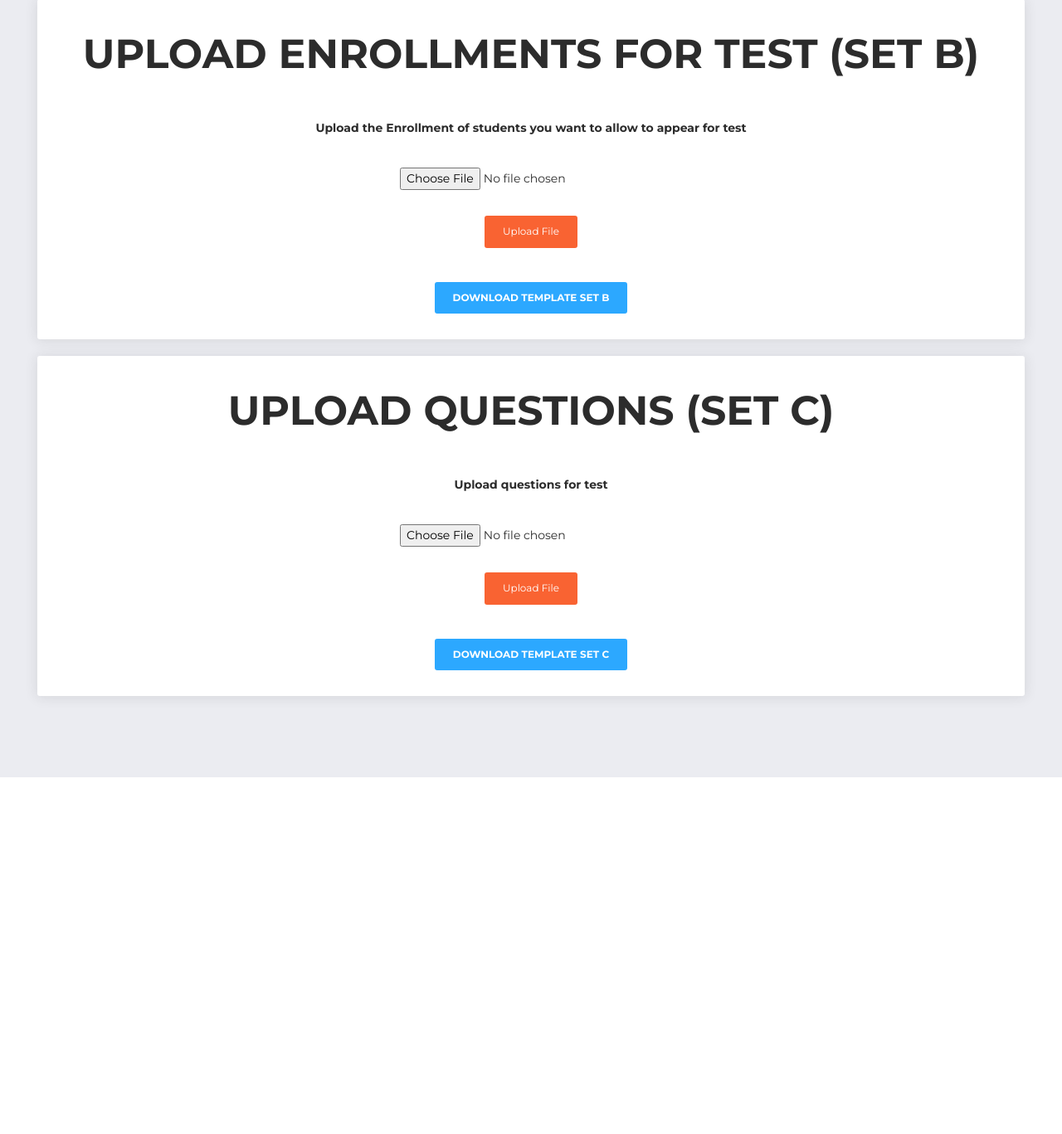
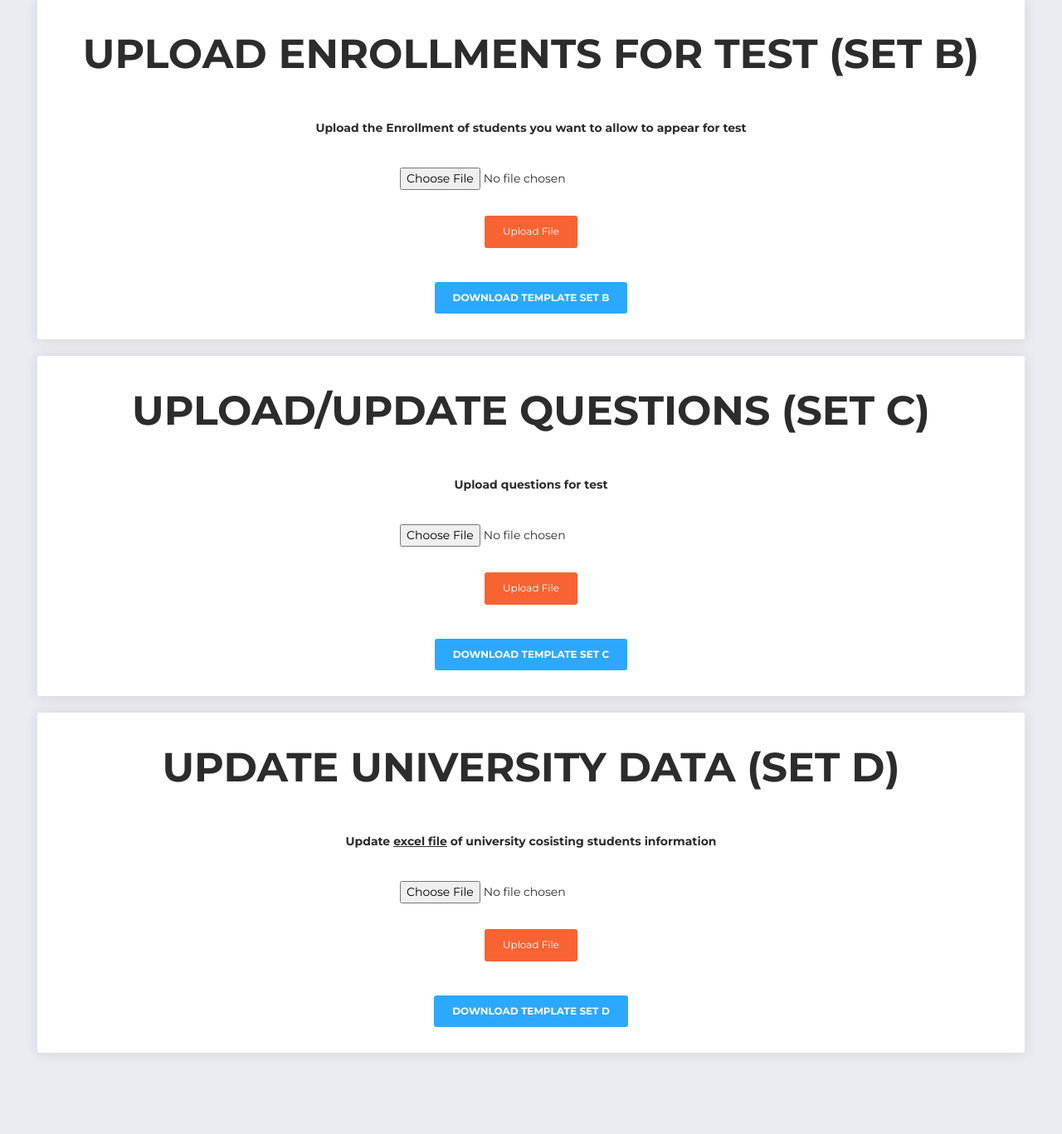
Before and after one commit to NamitPandey/QUIZ_APP, a Django app: page /university/adminpanel/uploadfiles/ in a window 1280 px wide. Shown: the part 515-1882 px from the top of the page at 83% size. Before the commit the page ends 1452 px from the top, so only its background shows below. Run offline with Django 3.2, Linux system fonts and the light colour scheme; a user stored in the database is signed in; data comes from the database, SQL or seed files in the repository; both versions use the stored data as it was after the commit; some libraries are stand-ins or nearby versions.

Commit message:
UNIVERSITY DATA KOOUP INTRODUCED, BUG FIXES AND CHANGES

```diff
--- a/ROOT/ADMINPANEL/urls.py
+++ b/ROOT/ADMINPANEL/urls.py
@@ -19,4 +19,6 @@ urlpatterns = [
     path("information/", views.get_dept_information, name='information'),
     path("feedbaack/", views.feedback_page, name='feedbackpage'),
     path("feedback/download", views.download_feedback, name='feedback'),
+    path("downloadtemplate/universitydata", views.download_university_template, name='universitydataTemplate'),
+    path("uploadfiles/universitydata", views.update_university_data, name='universitydata'),
 ]
--- a/ROOT/ADMINPANEL/views.py
+++ b/ROOT/ADMINPANEL/views.py
@@ -38,6 +38,7 @@ def get_result_status():
 
     return resultStat
 
+
 def update_result_status(request, status):
     if status == 1:
         send_mails()
@@ -52,7 +53,6 @@ def update_result_status(request, status):
         resultStat.save()
 
 def check_missing_cat(querySet):
-    print("HI")
     print(querySet.to_dataframe())
     querySet = querySet.to_dataframe()["CATEGORY"].tolist()
     missingCat = []
@@ -174,6 +174,50 @@ def upload_data(request, dataBaseKey):
 
 
     return render(request, ADMIN_PAGE_MAPPER.pageDict[pageDictKey], context=context)
+
+@login_required
+def download_university_template(request):
+
+    fileName = f"STUDENT DATA"
+
+
+    response = HttpResponse(content_type='text/csv')
+    response['Content-Disposition'] = f'attachement; filename= "{fileName}.xlsx"'
+    writer = csv.writer(response)
+
+    writer.writerow(
+        [
+         "SR.NO.",
+         "NAME AS PER HSC MARKSHEET",
+         "BRANCH",
+         "Semester",
+         "ROLL NUMBER",
+         "GENDER",
+         "GSFCU EMAIL ID ADDRESS",
+        ])
+
+    return response
+
+
+@login_required
+def update_university_data(request):
+
+    pageDictKey = 'uploadPage'
+
+    context={"MSG":"NOT_UPLOADED", "resultStat":get_result_status(), "pageDictKey":pageDictKey,}
+
+    if request.method == "POST":
+
+        mediaPath = "./media"
+        for fname in os.listdir(mediaPath):
+            os.remove(mediaPath+"/"+fname)
+        uploadedFile = request.FILES['document']
+
+        FILE = FileSystemStorage(mediaPath)
+        FILE.save(uploadedFile.name, uploadedFile)
+
+    return render(request, ADMIN_PAGE_MAPPER.pageDict[pageDictKey], context=context)
+
 
 @login_required
 def download_data(request):
--- a/ROOT/templates/ADMIN_PANEL/uploadFiles.html
+++ b/ROOT/templates/ADMIN_PANEL/uploadFiles.html
@@ -80,7 +80,7 @@
             <div class="card-header ">
               <div class="row">
                 <div class="col-sm-12 text-center">
-                  <h1 class="title" style="margin-top:2%;"><b>UPLOAD QUESTIONS <strong>(SET C)</strong></b></h1>
+                  <h1 class="title" style="margin-top:2%;"><b>UPLOAD/UPDATE QUESTIONS <strong>(SET C)</strong></b></h1>
               		<br>
                   <p><b>Upload questions for test</b></p>
                   <br>
@@ -108,6 +108,42 @@
           </div>
         </div>
       </div>
+
+      <div class="row">
+        <div class="col-12">
+          <div class="card card-chart">
+            <div class="card-header ">
+              <div class="row">
+                <div class="col-sm-12 text-center">
+                  <h1 class="title" style="margin-top:2%;"><b>UPDATE UNIVERSITY DATA <strong>(SET D)</strong></b></h1>
+              		<br>
+                  <p><b>Update <u>excel file</u> of university cosisting students information</b></p>
+                  <br>
+                  <form action="{% url 'ADMINPANEL:universitydata'%}" method="POST" enctype="multipart/form-data"
+                  style="text-align:center;">
+                  			{% csrf_token %}
+                  <input type="file" name="document" value="" required>
+                  <br>
+                  <br>
+                  <button class="btn btn-primary" type="submit" name="button">
+                    Upload File
+                  </button>
+                  <br>
+                  <br>
+              		</form>
+                  <a href="{% url 'ADMINPANEL:universitydataTemplate' %}">
+                    <button class="btn btn-info" name="button">
+                      <strong>DOWNLOAD TEMPLATE SET D</strong>
+                    </button>
+                  </a>
+                </div>
+              </div>
+              <br>
+            </div>
+          </div>
+        </div>
+      </div>
+
   </div>
 
 </div>
```
Also changed, not shown: ROOT/ADMINPANEL/university_data.py (added, +50 -0 lines), ROOT/MCQ/views.py (+19 -12 lines), ROOT/templates/MAIN_PAGE/registration.html (+12 -7 lines), ROOTdb.sqlite3, 1 other file.
